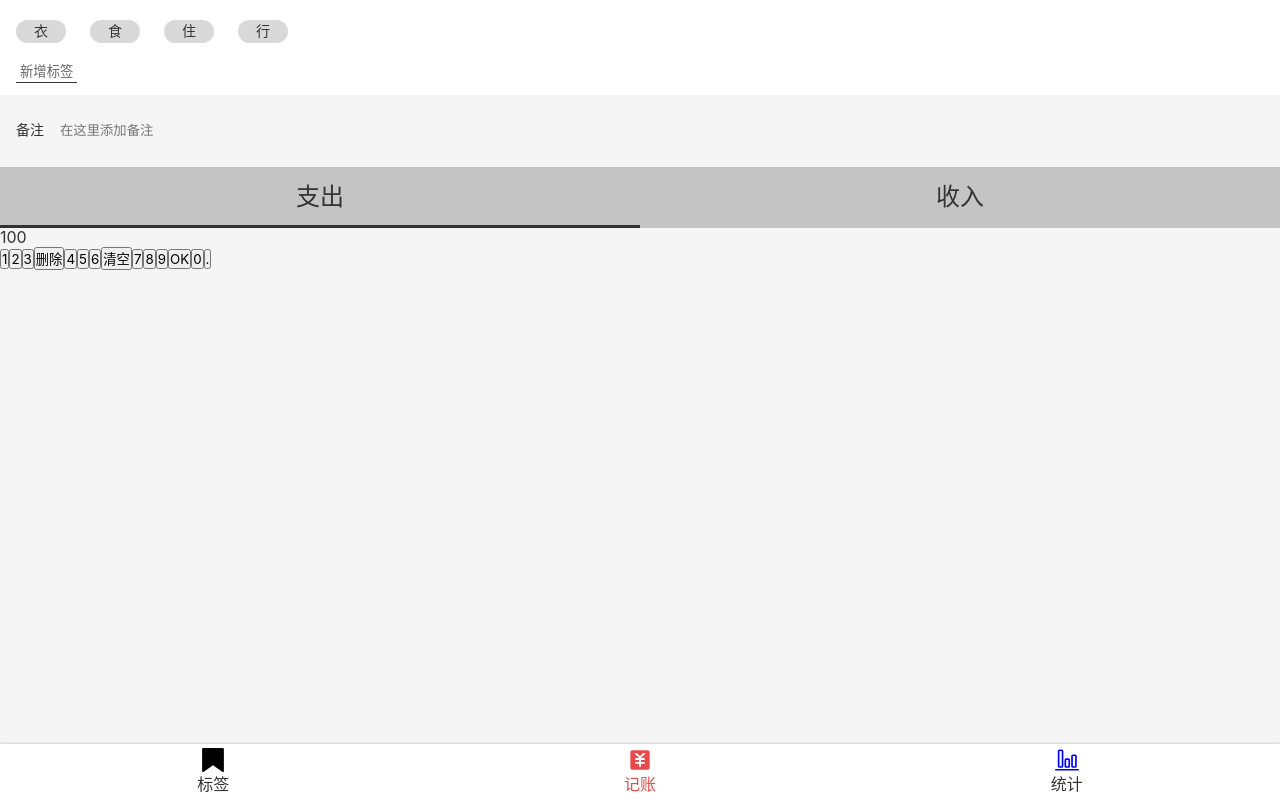
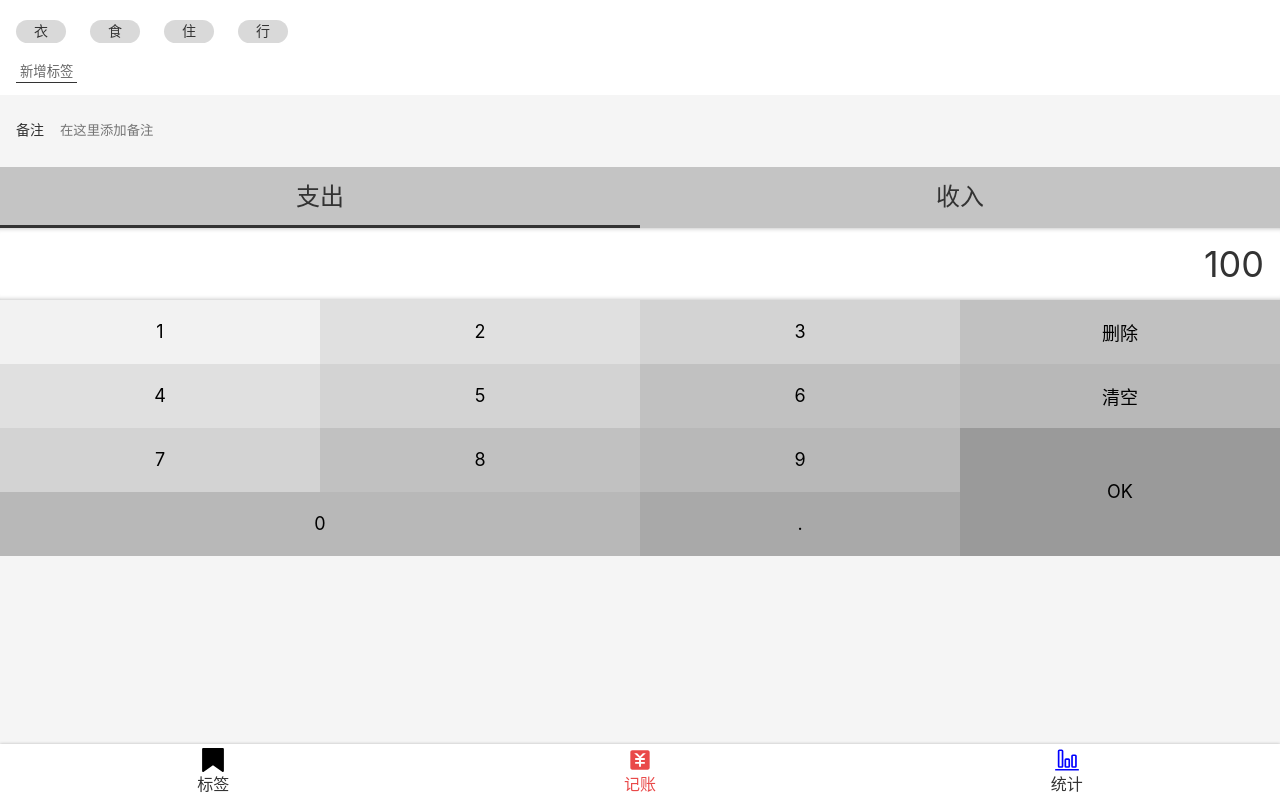
Before and after one commit to shangjingfan/MoneyMemory-React, a React app: page /#/money in a window 1280 px wide. Built offline with nearby package versions, Linux system fonts and the light colour scheme.

Commit message:
Money.tsx的NumberPadSection完成样式

```diff
--- a/src/index.scss
+++ b/src/index.scss
@@ -31,3 +31,8 @@
   width: 1em;
   height: 1em;
 }
+.clearfix::after{
+  content: '';
+  display: block;
+  clear: both;
+}
--- a/src/views/Money.tsx
+++ b/src/views/Money.tsx
@@ -65,7 +65,41 @@
     }
   }
 `;
-const NumberPadSection = styled.section``;
+const NumberPadSection = styled.section`
+  display: flex;
+  flex-direction: column;
+  > .output {
+    background: white;
+    font-size: 36px;
+    line-height: 72px;
+    text-align: right;
+    padding: 0 16px;
+    box-shadow: inset 0 -5px 5px -5px rgba(0,0,0,0.3), inset 0 5px 5px -5px rgba(0,0,0,0.3);
+  }
+  > .pad {
+    > button {
+      font-size: 18px;
+      float: left;
+      width: 25%;
+      height: 64px;
+      border: none;
+      &.ok {
+        height: 128px;
+        float: right;
+      }
+      &.zero {
+        width: 50%;
+      }
+      &:nth-child(1){background: #f2f2f2;}
+      &:nth-child(2),&:nth-child(5){background: #e0e0e0;}
+      &:nth-child(3),&:nth-child(6),&:nth-child(9){background: #d3d3d3;}
+      &:nth-child(4),&:nth-child(7),&:nth-child(10){background: #c1c1c1;}
+      &:nth-child(8),&:nth-child(11),&:nth-child(13){background: #b8b8b8;}
+      &:nth-child(12){background: #9a9a9a;}
+      &:nth-child(14){background: #a9a9a9;}
+    }
+  }
+`;
 
 function Money() {
   return (
@@ -92,8 +126,8 @@
         </ul>
       </CategorySection>
       <NumberPadSection>
-        <div>100</div>
-        <div>
+        <div className="output">100</div>
+        <div className="pad clearfix">
           <button>1</button>
           <button>2</button>
           <button>3</button>
@@ -105,9 +139,9 @@
           <button>7</button>
           <button>8</button>
           <button>9</button>
-          <button>OK</button>
-          <button>0</button>
-          <button>.</button>
+          <button className="ok">OK</button>
+          <button className="zero">0</button>
+          <button className="dot">.</button>
         </div>
       </NumberPadSection>
     </Layout>
```
